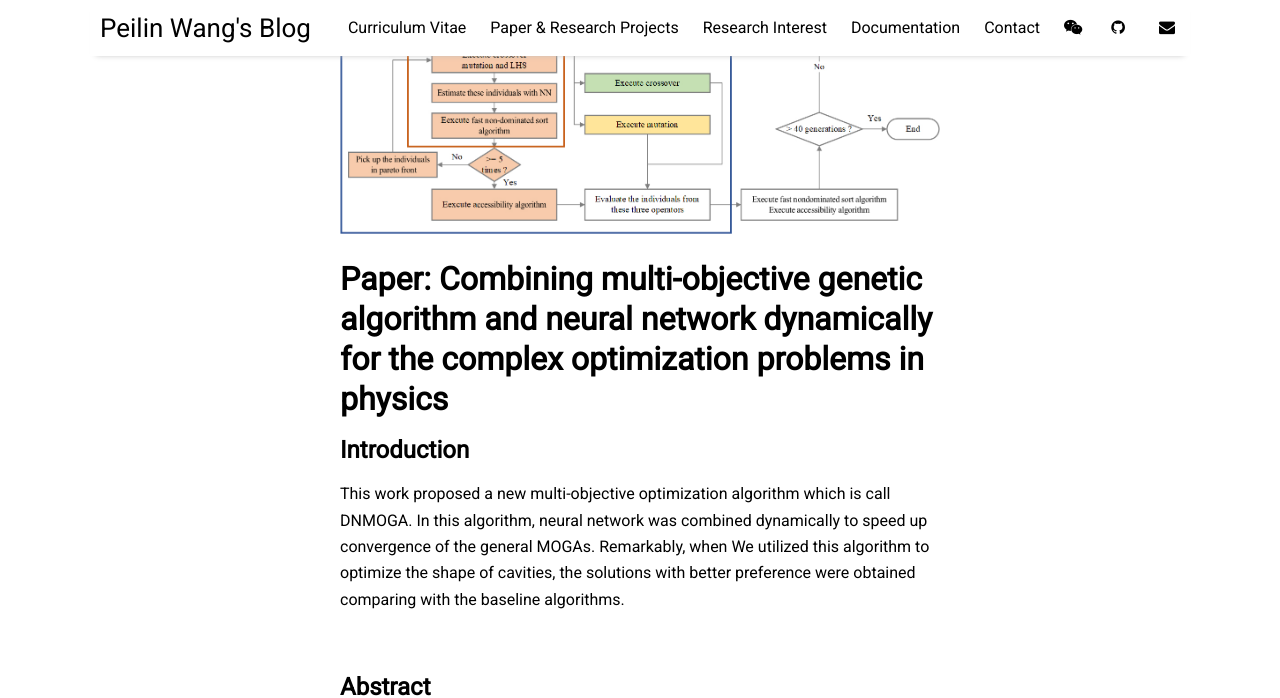
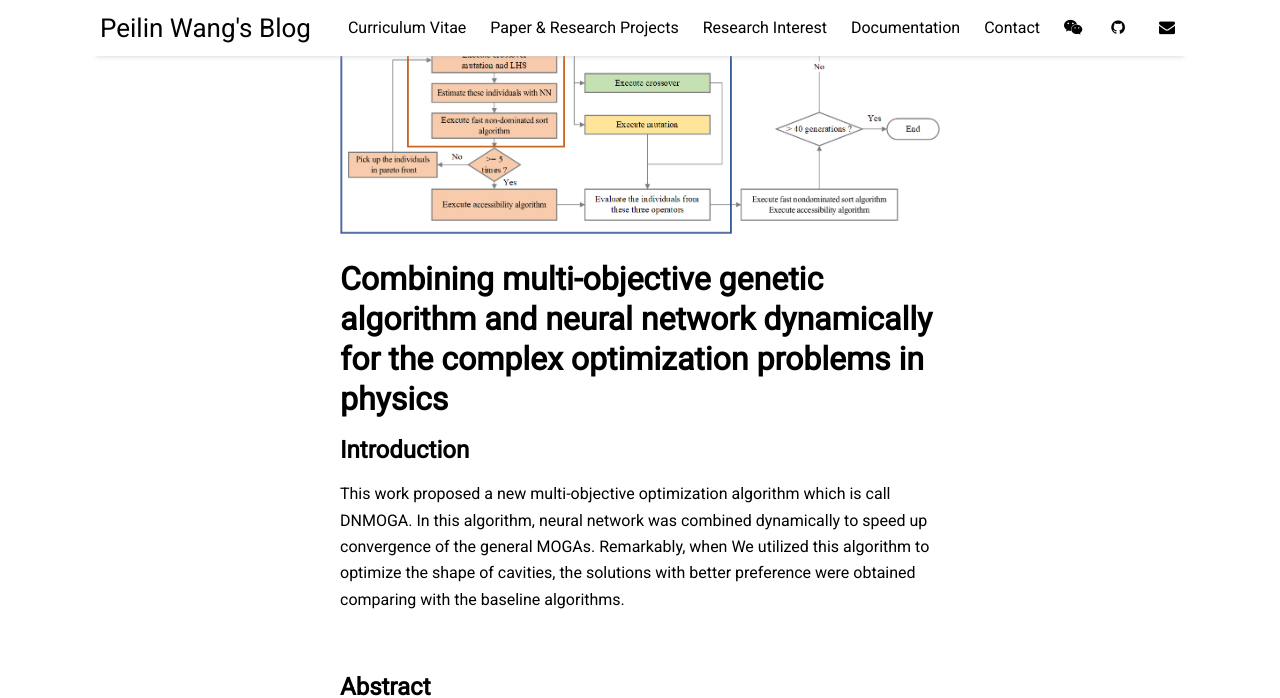
Before and after one commit to peilin-wang-git/peilin-wang-git.github.io, a Jekyll site: the page built from _posts/2023-07-28-paper-Combining multi-objective-genetic-algorithm-and-neural-network-dynamically-for-the-complex-optimization-problems-in-physics.md, in a window 1280 px wide and 1400 px high, scrolled down 365 px. Shown: the top 698 px of the window. Built offline with Jekyll 4.4.1, drawn with Linux system fonts in a browser that asks for light colours; nearby versions of some CDN libraries; some of the changed text lies outside the part shown; grey boxes are pictures that could not be loaded.

Commit message:
Update 2023-07-28-paper-Combining multi-objective-genetic-algorithm-and-neural-network-dynamically-for-the-complex-optimization-problems-in-physics.md

```diff
--- a/_posts/2023-07-28-paper-Combining multi-objective-genetic-algorithm-and-neural-network-dynamically-for-the-complex-optimization-problems-in-physics.md
+++ b/_posts/2023-07-28-paper-Combining multi-objective-genetic-algorithm-and-neural-network-dynamically-for-the-complex-optimization-problems-in-physics.md
@@ -7,7 +7,7 @@ tags: [RP,documentation]
 image: paper1-1.jpg
 ---
 
-# Paper: Combining multi-objective genetic algorithm and neural network dynamically for the complex optimization problems in physics
+# Combining multi-objective genetic algorithm and neural network dynamically for the complex optimization problems in physics
 
 ## Introduction
 
@@ -18,10 +18,8 @@ This work proposed a new multi-objective optimization algorithm which is call DN
 
 Multi-objective genetic algorithms (MOGAs) whose advantages lie in optimizing several objectives simultaneously and obtaining a set of competitive individuals are widely used in physical research nowadays. By estimating more individuals, neural network (NN) has been tentatively combined into MOGAs in recent years to further improve their performance. However, because of the unsatisfied size of training set which is caused by the computationally complex evaluations and limited computing resources, these combinations do not suit such scenarios that have equality constraints or other strict constraints. Here, the dynamically used NN-based MOGA (DNMOGA) is proposed for the first time.
 The penalty operation which can be progressively rigorous over generations is used in this algorithm, as part of the fitness function to make individuals fulfill constraints gradually. Moreover, a new way to combine NN and MOGA is proposed, in which NN is included in an operator that coincides with the operators of mutation and crossover to produce a series of individuals, and these individuals will be further evaluated. The numbers of individuals that come from different operators are dynamically redistributed based on the performance of these operators in the previous generation. In addition, accessibility algorithm is introduced to solve the preference of the objectives in this work, without the extra reference points used in other algorithms to lead the nondominated front to approach these points. The flow chart of DNMOGA is shown above.
-<br/>
 Radio frequency cavity is designed by this algorithm as an example, in which four objectives (R/Q_FM, Ra_FM, abs(f_HOM-f_FM), and R/Q_HOM) and an equality constraint (abs(f_BM-499.65 MHz) <= 0.05 MHz) are considered simultaneously. As a result, DNMOGA considerably improves both the number and competitiveness of the final feasible individuals, and shows the potential to completely replace the manual procession in this question. The nondominated fronts of different algorithms in the last generation are shown here.
-![Profile Picture](paper1-2.jpg)
-<br/>
+![Profile Picture](https://github.com/peilin-wang-git/peilin-wang-git.github.io/tree/main/assets/img/paper1-2.jpg)
 Then the individuals that have the similar frequency of the HOM are signaled and picked up from different algorithms. The indicators of these individuals are shown in the table below, in which the advantage of DNMOGA can be discovered. The R/Q_FM is improved by about 24% and 14% compared with using the NBMOGA and NSGA-II, while the Ra FM is increased by approximately 55% and 22% respectively. Besides, only the R/Q_HOM that comes from the individual of DNOMGA tends to zero, which is beneficial for further analysis of HOM. The geometric parameters of the individual from DNMOGA are shown in the last sub-figure above.
 <br/>
 Algorithm             | R/Q_FM [Ω]            | Ra_FM [MΩ]            | f_HOM [MHz]           | R/QHOM [Ω]
```
